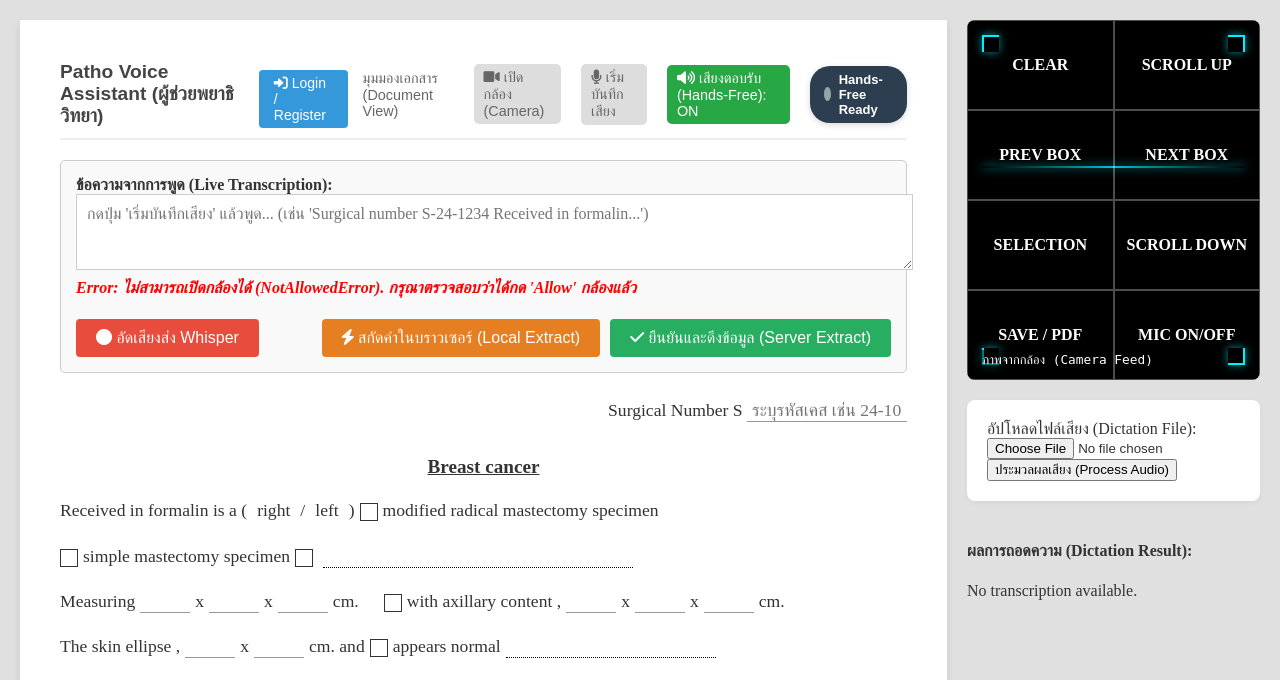
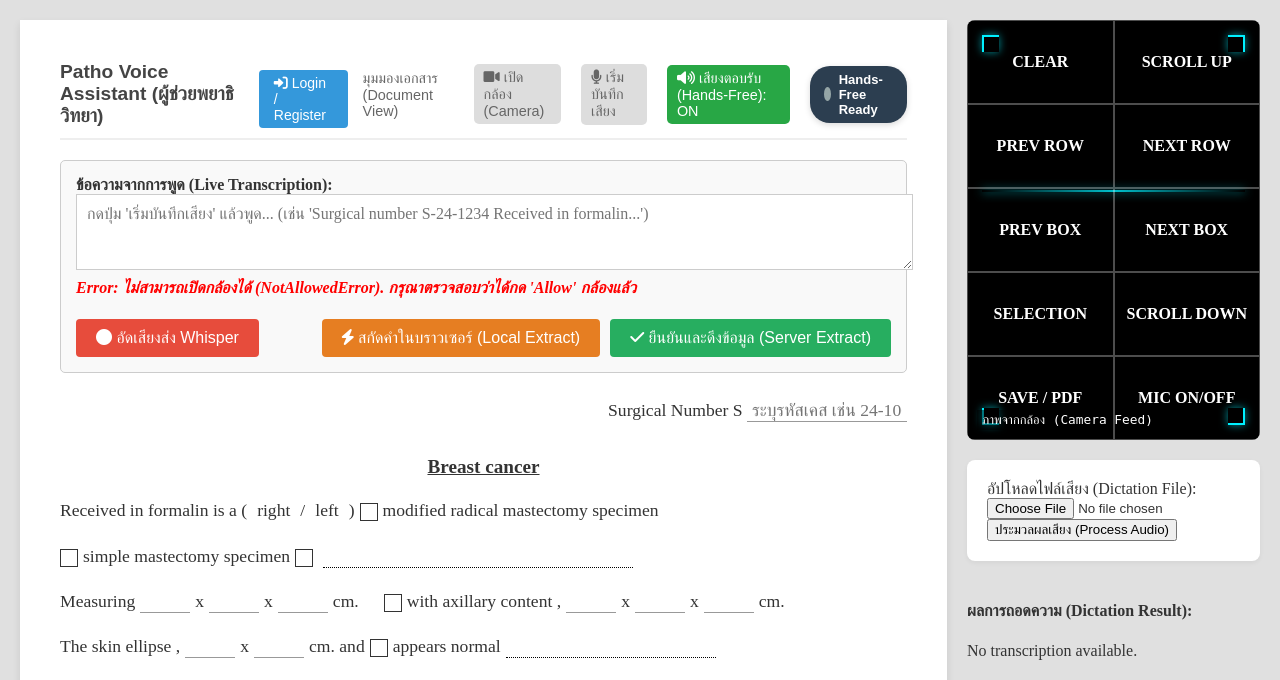
Before and after one commit to roojask/app_pathology_7-7-2569, a Flask app: page / in a window 1280 px wide. Shown: the top 680 px of the page. Run offline with Flask 3, Linux system fonts and the light colour scheme; some libraries are stand-ins or nearby versions.

Commit message:
Feature: Add PREV ROW and NEXT ROW gesture controls and expand camera feed height to 420px

```diff
--- a/static/script.js
+++ b/static/script.js
@@ -466,6 +466,12 @@ document.addEventListener('DOMContentLoaded', function () {
             case 'NEXT':
                 moveFocus(1);
                 break;
+            case 'PREV_ROW':
+                moveFocusRow(-1);
+                break;
+            case 'NEXT_ROW':
+                moveFocusRow(1);
+                break;
             case 'SELECT':
                 const active = document.activeElement;
                 if (active && (active.type === 'checkbox' || active.type === 'radio')) {
@@ -498,6 +504,65 @@ document.addEventListener('DOMContentLoaded', function () {
                     else saveBtn.click();
                 }
                 break;
+        }
+    }
+
+    function moveFocusRow(direction) {
+        const inputs = Array.from(document.querySelectorAll('input[type="text"], textarea, input[type="checkbox"], input[type="radio"]'));
+        const current = document.activeElement;
+        const currentIndex = inputs.indexOf(current);
+
+        if (current) {
+            const currentVisual = getVisual(current);
+            if (currentVisual) currentVisual.classList.remove('gesture-focus');
+        }
+
+        if (currentIndex === -1) {
+            const target = direction > 0 ? inputs[0] : inputs[inputs.length - 1];
+            if (target) {
+                target.focus();
+                const visual = getVisual(target);
+                if (visual) {
+                    visual.classList.add('gesture-focus');
+                    visual.scrollIntoView({ behavior: 'smooth', block: 'center' });
+                }
+            }
+            return;
+        }
+
+        const currentRect = current.getBoundingClientRect();
+        const currentY = currentRect.top + currentRect.height / 2;
+
+        let target = null;
+        if (direction > 0) {
+            for (let i = currentIndex + 1; i < inputs.length; i++) {
+                const rect = inputs[i].getBoundingClientRect();
+                const midY = rect.top + rect.height / 2;
+                if (midY - currentY > 18) {
+                    target = inputs[i];
+                    break;
+                }
+            }
+            if (!target && inputs.length > 0) target = inputs[0];
+        } else {
+            for (let i = currentIndex - 1; i >= 0; i--) {
+                const rect = inputs[i].getBoundingClientRect();
+                const midY = rect.top + rect.height / 2;
+                if (currentY - midY > 18) {
+                    target = inputs[i];
+                    break;
+                }
+            }
+            if (!target && inputs.length > 0) target = inputs[inputs.length - 1];
+        }
+
+        if (target) {
+            target.focus();
+            const targetVisual = getVisual(target);
+            if (targetVisual) {
+                targetVisual.classList.add('gesture-focus');
+                targetVisual.scrollIntoView({ behavior: 'smooth', block: 'center' });
+            }
         }
     }
 
--- a/static/style.css
+++ b/static/style.css
@@ -196,8 +196,8 @@ input[type="radio"] {
 
 .camera-feed {
     background-color: #000;
-    height: 360px;
-    /* Increased height for 4:3 aspect ratio */
+    height: 420px;
+    /* Expanded height for 5-row gesture HUD */
     border-radius: 8px;
     position: relative;
     overflow: hidden;
@@ -253,8 +253,8 @@ input[type="radio"] {
 .gesture-controls {
     display: grid;
     grid-template-columns: 1fr 1fr;
-    grid-template-rows: repeat(4, 1fr);
-    /* 4 Rows */
+    grid-template-rows: repeat(5, 1fr);
+    /* 5 Rows for PREV_ROW & NEXT_ROW */
     width: 100%;
     height: 100%;
     padding: 0;
--- a/templates/index.html
+++ b/templates/index.html
@@ -648,7 +648,7 @@
 
             <div class="camera-feed">
                 <video class="input_video" autoplay playsinline muted style="display:none"></video>
-                <canvas class="output_canvas" width="480" height="360"></canvas>
+                <canvas class="output_canvas" width="480" height="420"></canvas>
                 <div class="camera-scanner-overlay">
                     <div class="reticle-corner top-left"></div>
                     <div class="reticle-corner top-right"></div>
@@ -660,6 +660,8 @@
                 <div class="gesture-controls">
                     <div class="gesture-box" id="box-clear" data-action="CLEAR">CLEAR</div>
                     <div class="gesture-box" id="box-scroll-up" data-action="SCROLL_UP">SCROLL UP</div>
+                    <div class="gesture-box" id="box-prev-row" data-action="PREV_ROW">PREV ROW</div>
+                    <div class="gesture-box" id="box-next-row" data-action="NEXT_ROW">NEXT ROW</div>
                     <div class="gesture-box" id="box-prev" data-action="PREV">PREV BOX</div>
                     <div class="gesture-box" id="box-next" data-action="NEXT">NEXT BOX</div>
                     <div class="gesture-box" id="box-select" data-action="SELECT">SELECTION</div>
```
